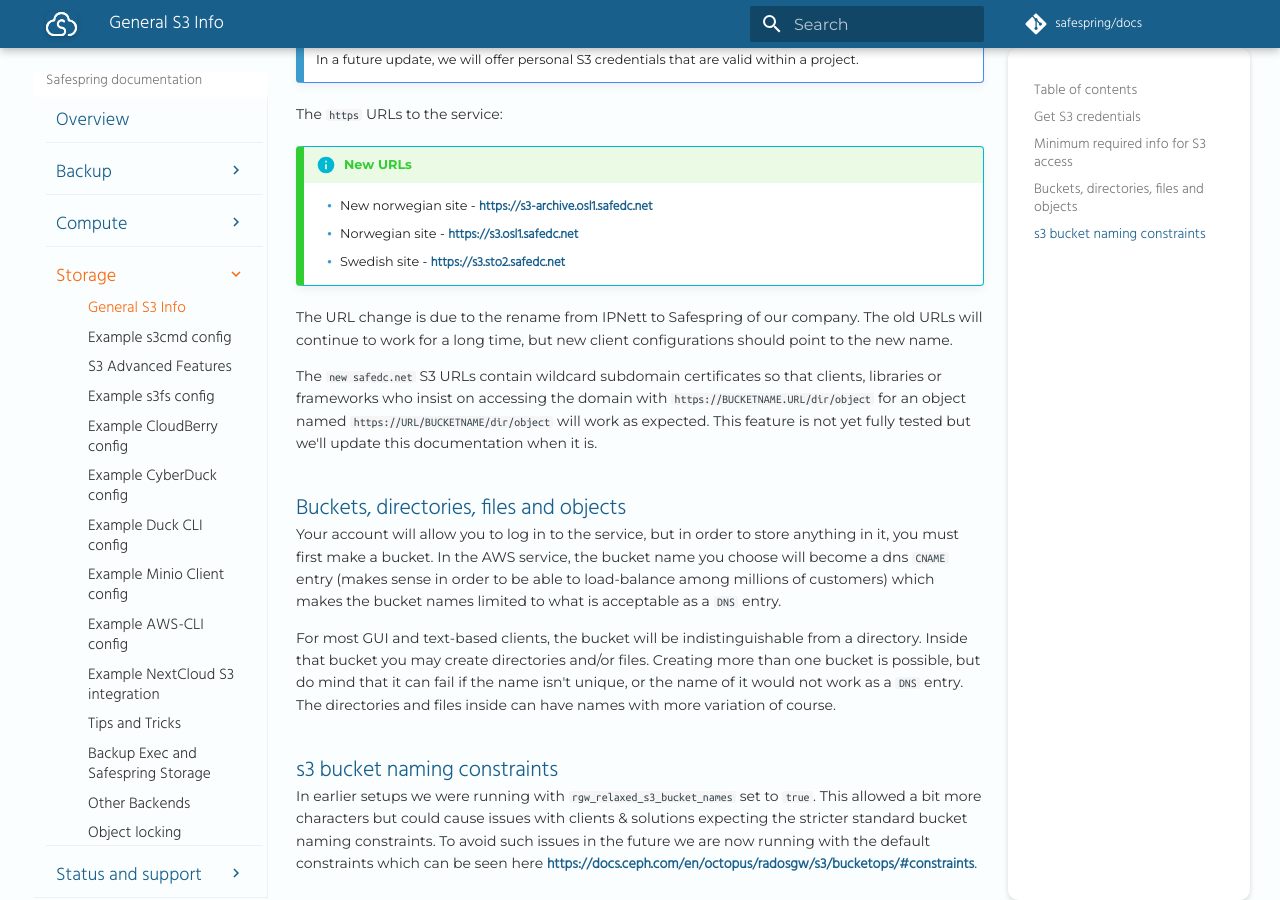
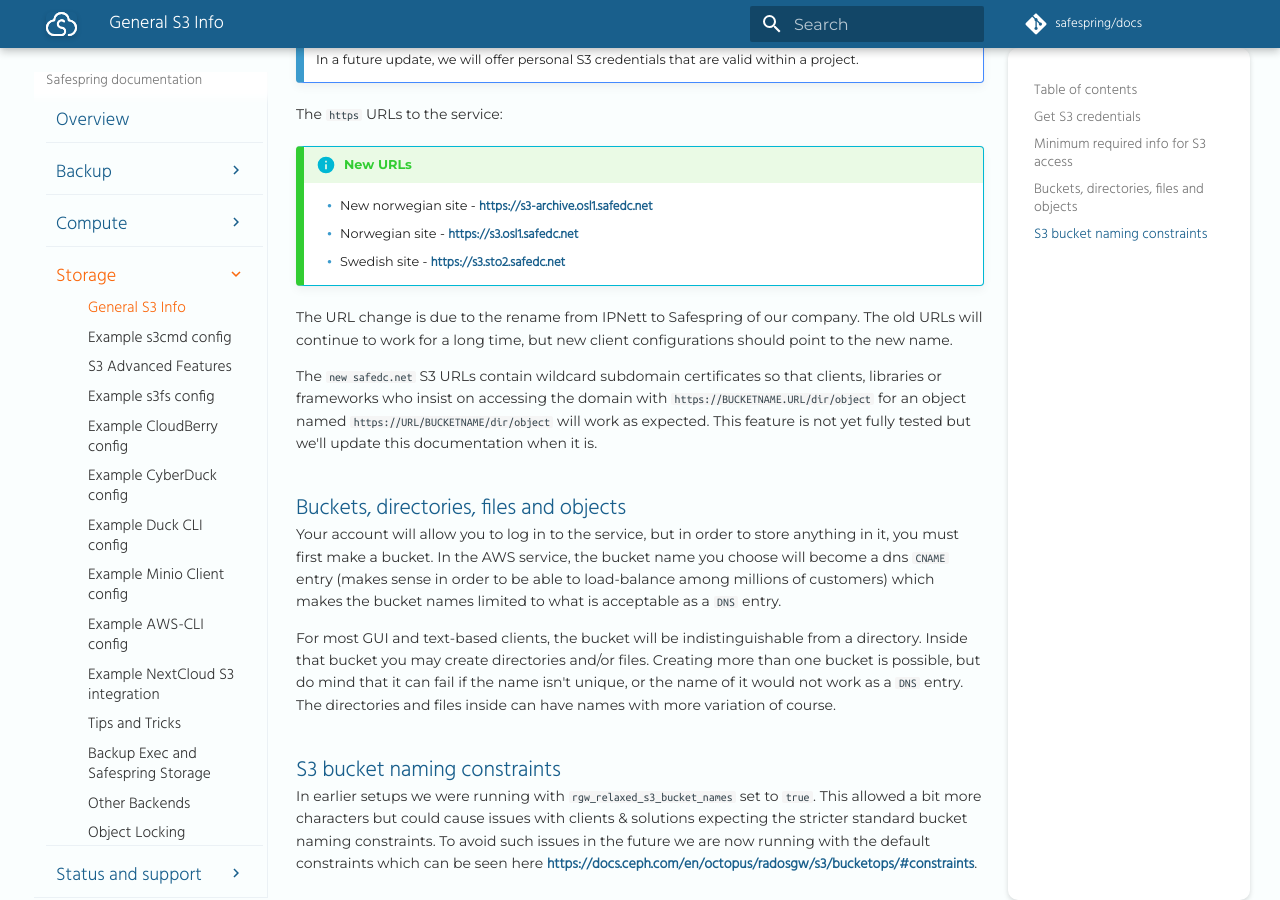
Before and after one commit to safespring/docs, an MkDocs documentation site: the page built from content/storage/generalinfo.md, in a window 1280 px wide and 900 px high, scrolled down 1335 px. Built offline with MkDocs 1.6.1 and Material for MkDocs 9.7.7, drawn with Linux system fonts in a browser that asks for light colours; a script that is not in the unit is left out; comment, search, counter and statistics services are not loaded; old or Windows-style settings are respelled for this version of MkDocs.

Commit message:
Spelling nits

```diff
--- a/content/storage/generalinfo.md
+++ b/content/storage/generalinfo.md
@@ -67,7 +67,7 @@
 it would not work as a `DNS` entry. The directories and files inside can
 have names with more variation of course.
 
-## s3 bucket naming constraints
+## S3 bucket naming constraints
 
 In earlier setups we were running with `rgw_relaxed_s3_bucket_names` set to
 `true`. This allowed a bit more characters but could cause issues with clients
--- a/mkdocs.yml
+++ b/mkdocs.yml
@@ -113,7 +113,7 @@
     - Tips and Tricks: "storage/tips-n-tricks.md"
     - Backup Exec and Safespring Storage: "storage/backup-exec.md"
     - Other Backends: "storage/other-backends.md"
-    - Object locking: "storage/object-locking.md"
+    - Object Locking: "storage/object-locking.md"
   #   - Zones: "synkzone/zones.md"
   #   - Working with files: "synkzone/working-with-files.md"
   #   - Collaboration and conflict management: "synkzone/collaboration-and-conflict-management.md"
```
